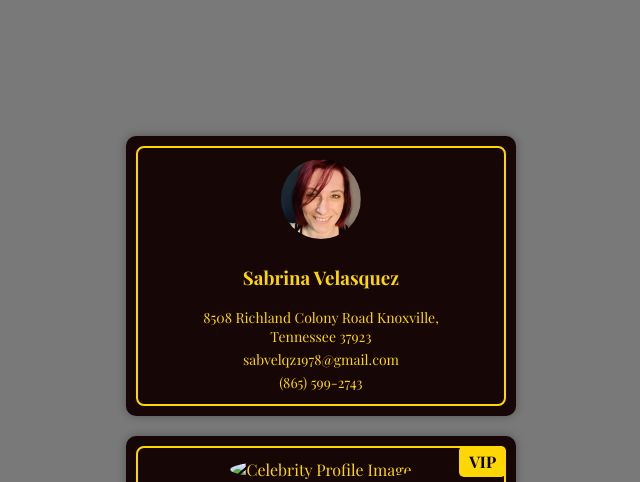
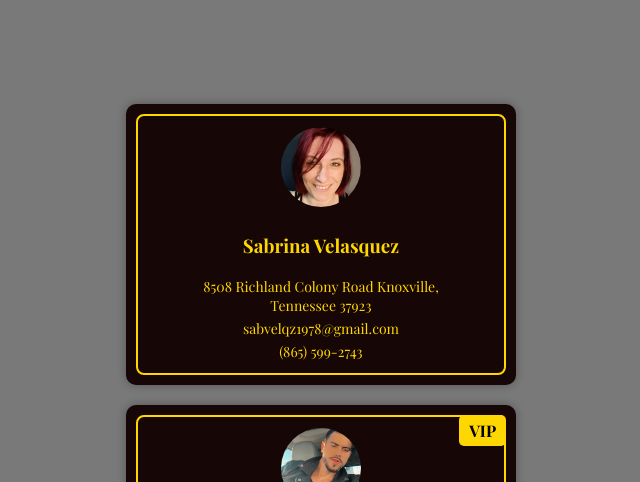
Before and after one commit to podapodcast/boris, a plain HTML site: page card678.html in a window 1280 px wide. Shown: the top 482 px of the page, without its empty margins (319-959 px from the left). Drawn offline with nearby package versions, Linux system fonts and the light colour scheme; a web font is replaced by a local one.

Commit message:
Update card678.html

```diff
--- a/card678.html
+++ b/card678.html
@@ -183,7 +183,7 @@
         </div>
 
         <div class="card" id="celebrity-card">
-            <img src="./assets/celeb_profile.jpg" alt="Celebrity Profile Image">
+            <img src="./assets/celeb profile.jpg" alt="Celebrity Profile Image">
             <h2>Boris</h2>
             <h2>VIP Card</h2>
             <div id="vip-badge">VIP</div>
```
